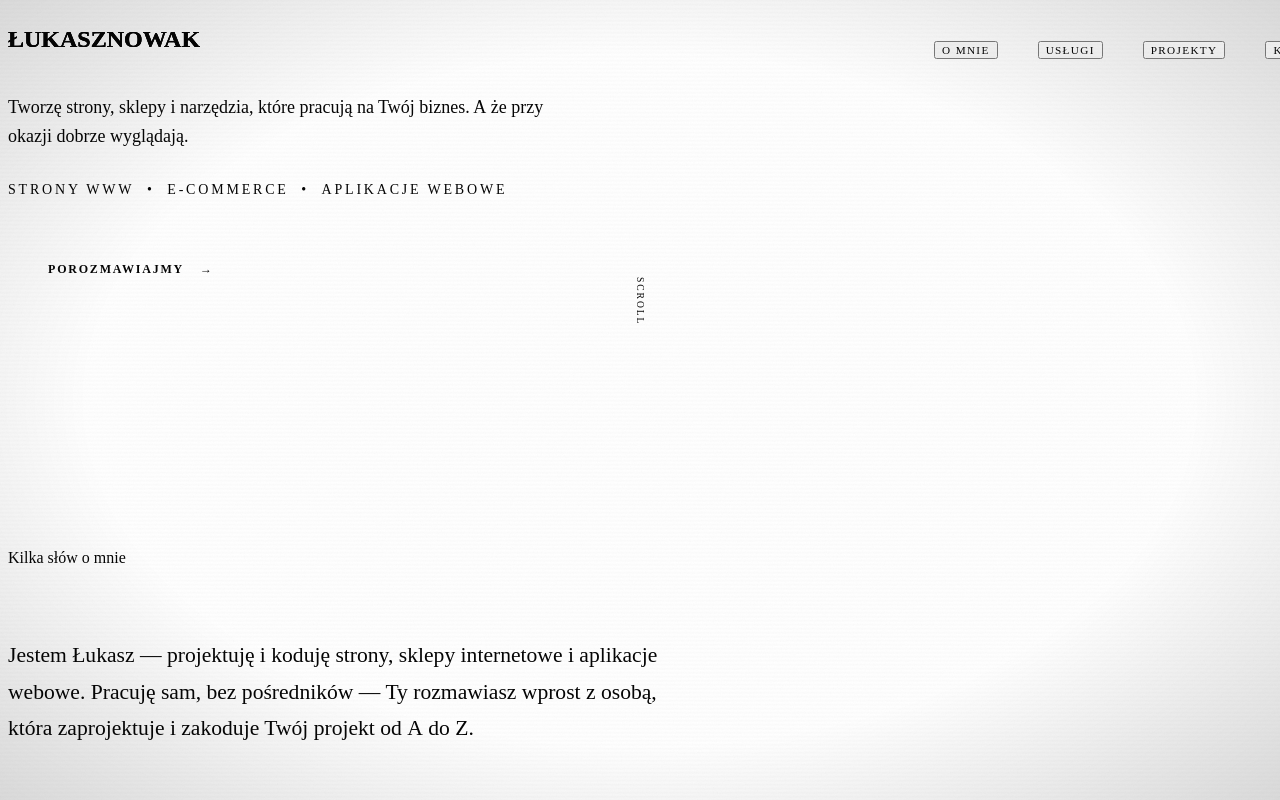
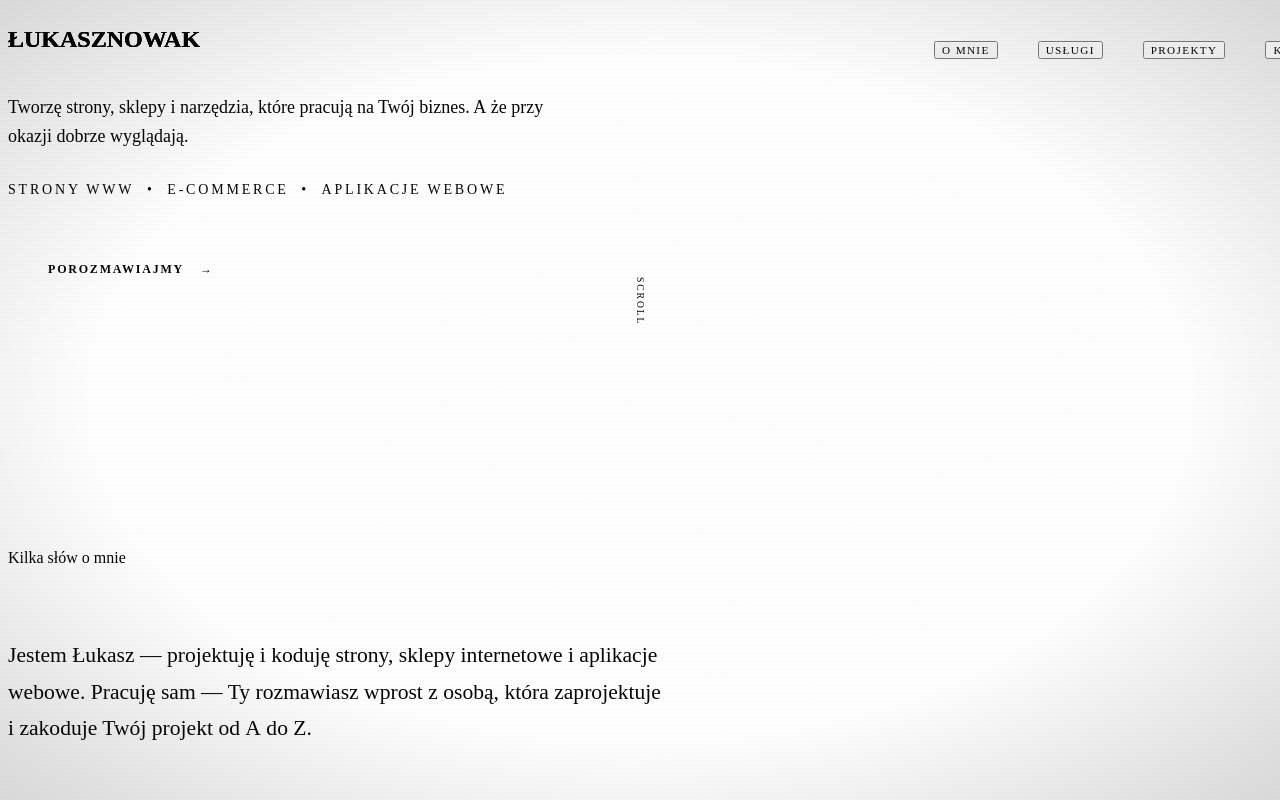
Before and after one commit to enowuigrek/lukasznowak.dev, a React (Vite) app: page / in a window 1280 px wide. Shown: the top 800 px of the page. Built offline with nearby package versions, Linux system fonts and the light colour scheme; the HTML template or start-up script is replaced by a standard one.

Commit message:
Update website content, add About section, and improve layout

```diff
--- a/src/components/AboutSection.jsx
+++ b/src/components/AboutSection.jsx
@@ -9,7 +9,7 @@ export default function AboutSection() {
 
       <div className="about-content glitch-in stagger-2">
         <p className="about-text">
-          Jestem Łukasz — projektuję i&nbsp;koduję strony, sklepy internetowe i&nbsp;aplikacje webowe. Pracuję sam, bez pośredników — Ty rozmawiasz wprost z&nbsp;osobą, która zaprojektuje i&nbsp;zakoduje Twój projekt od&nbsp;A&nbsp;do&nbsp;Z.
+          Jestem Łukasz — projektuję i&nbsp;koduję strony, sklepy internetowe i&nbsp;aplikacje webowe. Pracuję sam — Ty rozmawiasz wprost z&nbsp;osobą, która zaprojektuje i&nbsp;zakoduje Twój projekt od&nbsp;A&nbsp;do&nbsp;Z.
         </p>
       </div>
     </section>
--- a/src/styles/services.css
+++ b/src/styles/services.css
@@ -63,6 +63,7 @@
   line-height: 1.7;
   color: rgba(232, 230, 227, 0.85);
   margin-top: 1.5rem;
+  margin-bottom: 1.5rem;
 }
 
 .service-example {
```
